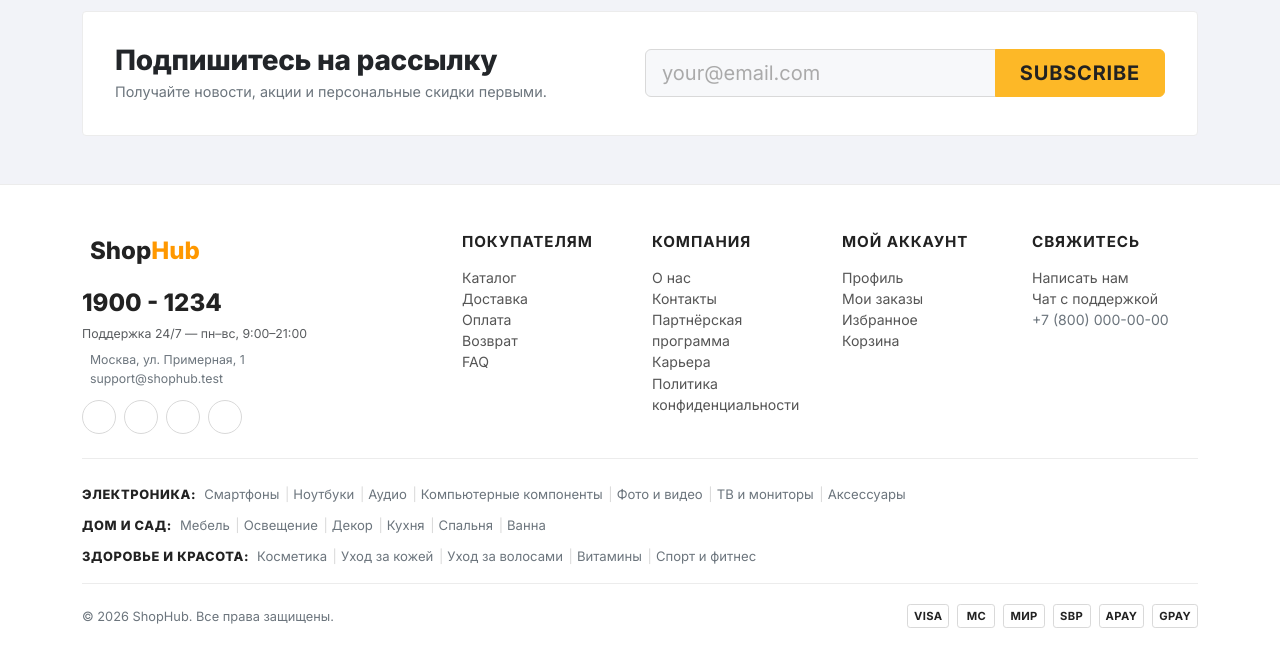
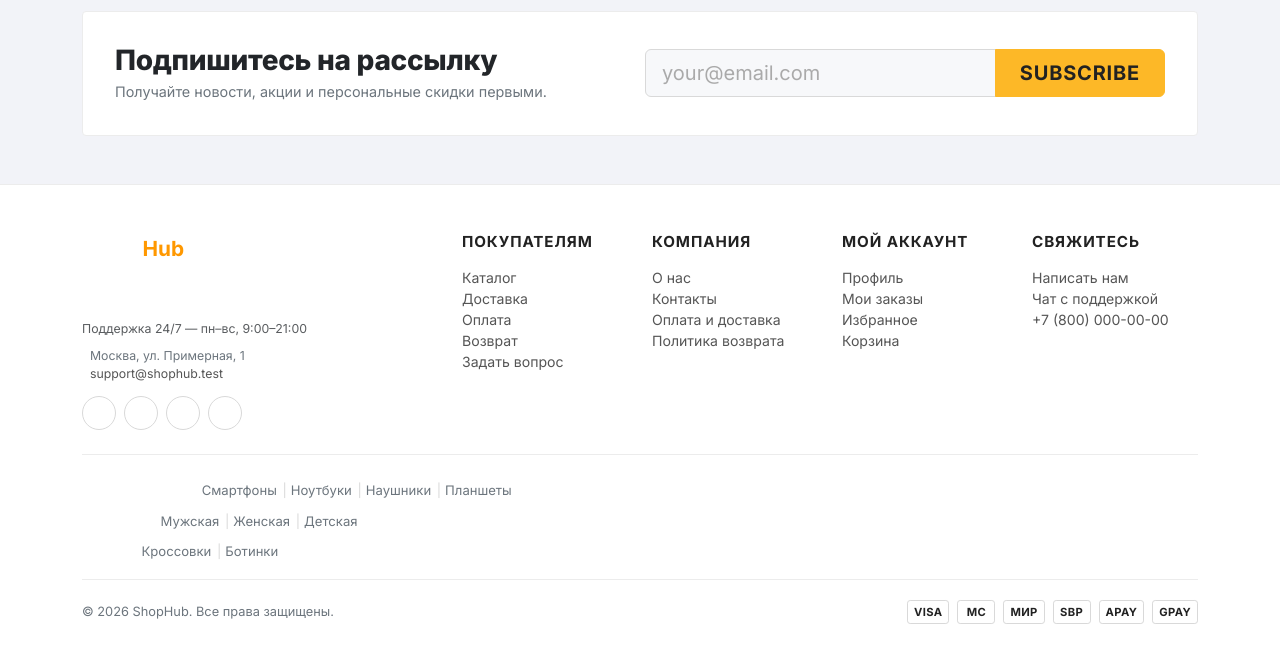
Before and after one commit to sanyas19997-commits/shoperr, a Laravel app: page / in a window 1280 px wide. Shown: the part 4640-5288 px from the top of the page. After the commit the page ends 5264 px from the top, so only its background shows below. Run offline with Laravel 10, Linux system fonts and the light colour scheme; data comes from the database, SQL or seed files in the repository; data that the repository does not hold is empty; style sheets or scripts are compiled from the project's sources; some libraries are stand-ins or nearby versions.

Commit message:
fix(footer): реальные ссылки на категории + убраны dead-links
- Блоки категорий ('Электроника / Дом и Сад / Здоровье и красота') грузят
  реальное дерево через /api/categories?tree=true и рендерят первые 3
  корневых категории с их дочерними. Клик реально фильтрует каталог
  по slug, а не ведёт на голый /catalog.
- Убраны пункты 'Партнёрская программа' и 'Карьера' — страниц нет,
  и они тоже вели на /catalog. Вместо них 'Оплата и доставка' и
  'Политика возврата'.
- 'FAQ' → 'Задать вопрос' с hash на секцию обратной связи в /contacts.
- 'Чат с поддержкой' ведёт на /profile?tab=support (а для неавторизо-
  ванных — на /login?redirect=/profile?tab=support).
- active-class/exact-active-class='' на дубликатных роутах, чтобы
  не подсвечивалось 10 пунктов одновременно как 'активные' на /catalog.
- Соц-ссылки получили target=_blank rel=noopener вместо '#'.
- Логотип и email/телефон стали кликабельными (router-link / tel: / mailto:).

Co-Authored-By: aurilianaughty <sanyas19997@gmail.com>

```diff
--- a/resources/js/components/AppFooter.vue
+++ b/resources/js/components/AppFooter.vue
@@ -3,95 +3,80 @@
         <div class="container">
             <div class="row g-4">
                 <div class="col-md-4">
-                    <div class="footer-logo d-flex align-items-center gap-2">
+                    <router-link :to="{ name: 'home' }" class="footer-logo d-inline-flex align-items-center gap-2 text-decoration-none">
                         <i class="bi bi-bag-heart-fill text-warning"></i>
                         <span>Shop<span class="text-warning">Hub</span></span>
+                    </router-link>
+                    <div class="hotline-num mb-1">
+                        <a href="tel:+78000000000">+7 (800) 000-00-00</a>
                     </div>
-                    <div class="hotline-num mb-1">1900 - 1234</div>
                     <div class="small text-muted mb-2">Поддержка 24/7 — пн–вс, 9:00–21:00</div>
                     <ul class="list-unstyled small mb-0">
                         <li><i class="bi bi-geo-alt me-2"></i>Москва, ул. Примерная, 1</li>
-                        <li><i class="bi bi-envelope me-2"></i>support@shophub.test</li>
+                        <li><i class="bi bi-envelope me-2"></i><a href="mailto:support@shophub.test">support@shophub.test</a></li>
                     </ul>
                     <div class="social-links">
-                        <a href="#" aria-label="Facebook"><i class="bi bi-facebook"></i></a>
-                        <a href="#" aria-label="Twitter"><i class="bi bi-twitter-x"></i></a>
-                        <a href="#" aria-label="Instagram"><i class="bi bi-instagram"></i></a>
-                        <a href="#" aria-label="YouTube"><i class="bi bi-youtube"></i></a>
+                        <a href="https://www.facebook.com/" target="_blank" rel="noopener" aria-label="Facebook"><i class="bi bi-facebook"></i></a>
+                        <a href="https://twitter.com/" target="_blank" rel="noopener" aria-label="Twitter"><i class="bi bi-twitter-x"></i></a>
+                        <a href="https://www.instagram.com/" target="_blank" rel="noopener" aria-label="Instagram"><i class="bi bi-instagram"></i></a>
+                        <a href="https://www.youtube.com/" target="_blank" rel="noopener" aria-label="YouTube"><i class="bi bi-youtube"></i></a>
                     </div>
                 </div>
                 <div class="col-md-2 col-6">
                     <h6>Покупателям</h6>
                     <ul class="list-unstyled">
-                        <li><router-link :to="{ name: 'catalog' }">Каталог</router-link></li>
-                        <li><router-link :to="{ name: 'delivery' }">Доставка</router-link></li>
-                        <li><router-link :to="{ name: 'payment' }">Оплата</router-link></li>
-                        <li><router-link :to="{ name: 'returns' }">Возврат</router-link></li>
-                        <li><router-link :to="{ name: 'contacts' }">FAQ</router-link></li>
+                        <li><router-link :to="{ name: 'catalog' }" active-class="active" exact-active-class="active">Каталог</router-link></li>
+                        <li><router-link :to="{ name: 'delivery' }" active-class="active" exact-active-class="active">Доставка</router-link></li>
+                        <li><router-link :to="{ name: 'payment' }" active-class="active" exact-active-class="active">Оплата</router-link></li>
+                        <li><router-link :to="{ name: 'returns' }" active-class="active" exact-active-class="active">Возврат</router-link></li>
+                        <li><router-link :to="{ name: 'contacts', hash: '#feedback' }" active-class="" exact-active-class="">Задать вопрос</router-link></li>
                     </ul>
                 </div>
                 <div class="col-md-2 col-6">
                     <h6>Компания</h6>
                     <ul class="list-unstyled">
-                        <li><router-link :to="{ name: 'about' }">О нас</router-link></li>
-                        <li><router-link :to="{ name: 'contacts' }">Контакты</router-link></li>
-                        <li><router-link :to="{ name: 'catalog' }">Партнёрская программа</router-link></li>
-                        <li><router-link :to="{ name: 'catalog' }">Карьера</router-link></li>
-                        <li><router-link :to="{ name: 'returns' }">Политика конфиденциальности</router-link></li>
+                        <li><router-link :to="{ name: 'about' }" active-class="active" exact-active-class="active">О нас</router-link></li>
+                        <li><router-link :to="{ name: 'contacts' }" active-class="active" exact-active-class="active">Контакты</router-link></li>
+                        <li><router-link :to="{ name: 'delivery' }" active-class="" exact-active-class="">Оплата и доставка</router-link></li>
+                        <li><router-link :to="{ name: 'returns' }" active-class="" exact-active-class="">Политика возврата</router-link></li>
                     </ul>
                 </div>
                 <div class="col-md-2 col-6">
                     <h6>Мой аккаунт</h6>
                     <ul class="list-unstyled">
-                        <li><router-link :to="{ name: 'profile' }">Профиль</router-link></li>
-                        <li><router-link :to="{ name: 'orders' }">Мои заказы</router-link></li>
-                        <li><router-link :to="{ name: 'favorites' }">Избранное</router-link></li>
-                        <li><router-link :to="{ name: 'cart' }">Корзина</router-link></li>
+                        <li><router-link :to="{ name: 'profile' }" active-class="active" exact-active-class="active">Профиль</router-link></li>
+                        <li><router-link :to="{ name: 'orders' }" active-class="active" exact-active-class="active">Мои заказы</router-link></li>
+                        <li><router-link :to="{ name: 'favorites' }" active-class="active" exact-active-class="active">Избранное</router-link></li>
+                        <li><router-link :to="{ name: 'cart' }" active-class="active" exact-active-class="active">Корзина</router-link></li>
                     </ul>
                 </div>
                 <div class="col-md-2 col-6">
                     <h6>Свяжитесь</h6>
                     <ul class="list-unstyled">
-                        <li><router-link :to="{ name: 'contacts' }">Написать нам</router-link></li>
-                        <li><router-link :to="{ name: 'profile' }">Чат с поддержкой</router-link></li>
-                        <li>+7 (800) 000-00-00</li>
+                        <li><router-link :to="{ name: 'contacts' }" active-class="active" exact-active-class="active">Написать нам</router-link></li>
+                        <li v-if="auth.isAuthenticated">
+                            <router-link :to="{ name: 'profile', query: { tab: 'support' } }" active-class="" exact-active-class="">Чат с поддержкой</router-link>
+                        </li>
+                        <li v-else>
+                            <router-link :to="{ name: 'login', query: { redirect: '/profile?tab=support' } }" active-class="" exact-active-class="">Чат с поддержкой</router-link>
+                        </li>
+                        <li><a href="tel:+78000000000">+7 (800) 000-00-00</a></li>
                     </ul>
                 </div>
             </div>
 
-            <!-- Category rows (Martfury-style) -->
-            <div class="footer-cats">
-                <div class="fc-group">
-                    <span class="fc-label">Электроника:</span>
+            <!-- Category rows — loaded from real categories so links actually filter the catalog. -->
+            <div v-if="featuredGroups.length" class="footer-cats">
+                <div v-for="group in featuredGroups" :key="group.id" class="fc-group">
+                    <router-link :to="{ name: 'category', params: { slug: group.slug } }"
+                                 class="fc-label"
+                                 active-class=""
+                                 exact-active-class="">{{ group.name }}:</router-link>
                     <span class="fc-list">
-                        <router-link to="/catalog">Смартфоны</router-link>
-                        <router-link to="/catalog">Ноутбуки</router-link>
-                        <router-link to="/catalog">Аудио</router-link>
-                        <router-link to="/catalog">Компьютерные компоненты</router-link>
-                        <router-link to="/catalog">Фото и видео</router-link>
-                        <router-link to="/catalog">ТВ и мониторы</router-link>
-                        <router-link to="/catalog">Аксессуары</router-link>
-                    </span>
-                </div>
-                <div class="fc-group">
-                    <span class="fc-label">Дом и Сад:</span>
-                    <span class="fc-list">
-                        <router-link to="/catalog">Мебель</router-link>
-                        <router-link to="/catalog">Освещение</router-link>
-                        <router-link to="/catalog">Декор</router-link>
-                        <router-link to="/catalog">Кухня</router-link>
-                        <router-link to="/catalog">Спальня</router-link>
-                        <router-link to="/catalog">Ванна</router-link>
-                    </span>
-                </div>
-                <div class="fc-group">
-                    <span class="fc-label">Здоровье и красота:</span>
-                    <span class="fc-list">
-                        <router-link to="/catalog">Косметика</router-link>
-                        <router-link to="/catalog">Уход за кожей</router-link>
-                        <router-link to="/catalog">Уход за волосами</router-link>
-                        <router-link to="/catalog">Витамины</router-link>
-                        <router-link to="/catalog">Спорт и фитнес</router-link>
+                        <router-link v-for="child in group.children" :key="child.id"
+                                     :to="{ name: 'category', params: { slug: child.slug } }"
+                                     active-class=""
+                                     exact-active-class="">{{ child.name }}</router-link>
                     </span>
                 </div>
             </div>
@@ -112,6 +97,57 @@
 </template>
 
 <script setup>
-import { computed } from 'vue';
+import { computed, onMounted, ref } from 'vue';
+import api from '../api';
+import { useAuthStore } from '../stores/auth';
+
+const auth = useAuthStore();
 const year = computed(() => new Date().getFullYear());
+const tree = ref([]);
+
+// Show up to 3 root categories that have at least one child — the intent of
+// the hand-rolled "Электроника / Дом и Сад / Здоровье и красота" rows in the
+// Martfury template. If fewer exist, we just render what we have. Falling
+// back to the raw root if it has no children keeps the row non-empty.
+const featuredGroups = computed(() => {
+    const withChildren = tree.value.filter((c) => Array.isArray(c.children) && c.children.length > 0);
+    const pool = withChildren.length >= 3 ? withChildren : tree.value;
+    return pool.slice(0, 3).map((c) => ({
+        id: c.id,
+        name: c.name,
+        slug: c.slug,
+        children: (c.children || []).slice(0, 8),
+    }));
+});
+
+onMounted(async () => {
+    try {
+        // `tree=true` is the shape the navbar mega-menu already uses.
+        const { data } = await api.get('/categories', { params: { tree: true }, silent: true });
+        tree.value = data?.data ?? data ?? [];
+    } catch (_) {
+        tree.value = [];
+    }
+});
 </script>
+
+<style scoped>
+.footer-logo {
+    font-weight: 700;
+    font-size: 1.3rem;
+    color: #fff;
+}
+.hotline-num a {
+    color: #fff;
+    font-weight: 700;
+    font-size: 1.15rem;
+    text-decoration: none;
+}
+.footer-cats .fc-label {
+    font-weight: 600;
+    color: #fff;
+    text-decoration: none;
+    margin-right: 0.5rem;
+}
+.footer-cats .fc-label:hover { color: var(--bs-warning, #fdb827); }
+</style>
```
